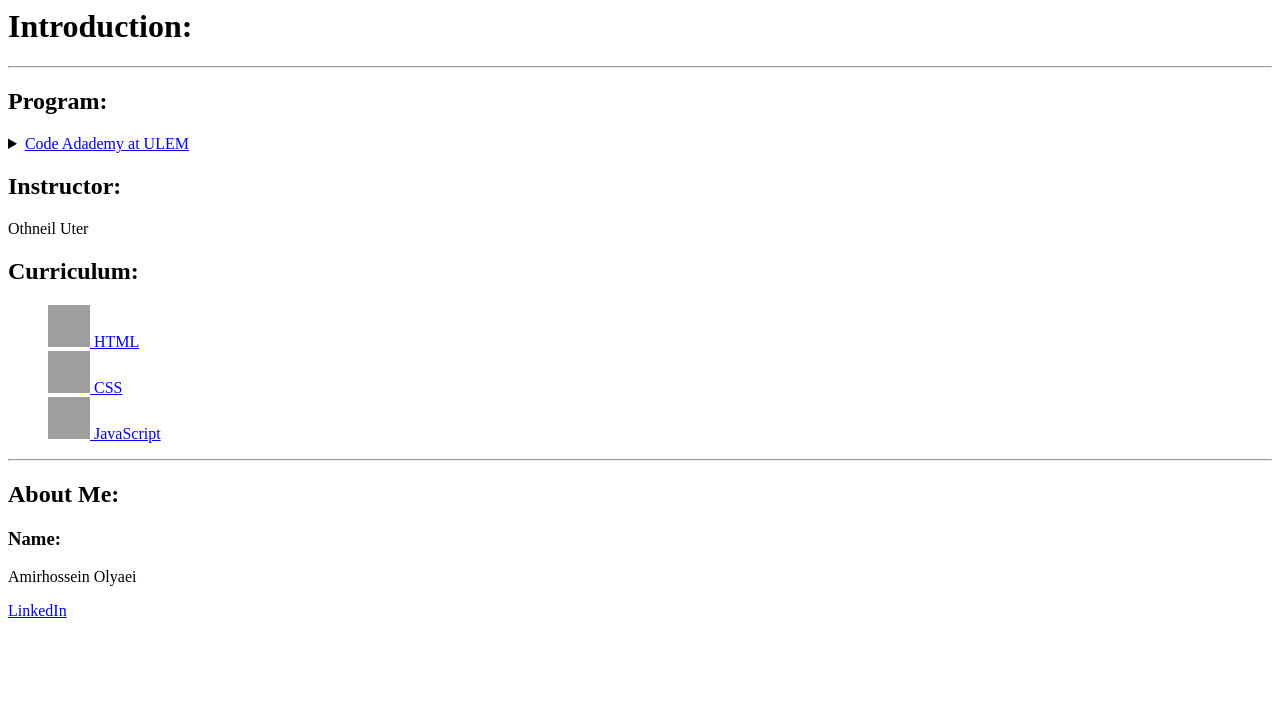
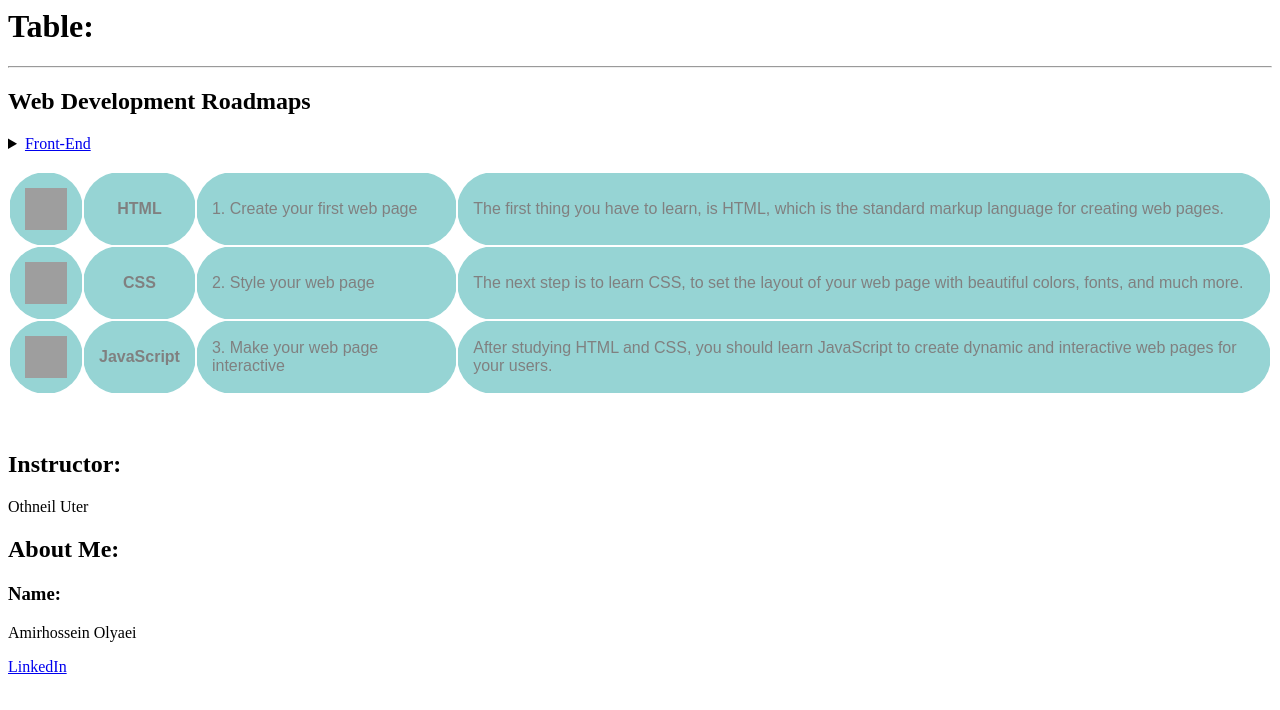
Before and after one commit to AmirhosseinOlyaei/CW1, a plain HTML site: page index.htm in a window 1280 px wide. Drawn offline with Linux system fonts and the light colour scheme; grey boxes are pictures that could not be loaded.

Commit message:
Add files via upload

```diff
--- a/index.htm
+++ b/index.htm
@@ -1,35 +1,60 @@
 <html>
 <head>
-  <title>Amir</title>
+<title>Table</title>
+<style>
+
+table, th, td {
+  border: 2px solid white;
+  border-collapse: collapse;
+  border-radius: 50px;
+  padding: 15px;
+}
+th, td {
+  background-color: #96D4D4;
+  font-family: arial;
+  color:Gray;
+}
+</style>
 </heal>
 <body>
 
-<h1>Introduction:</h1><hr>
+<h1>Table:</h1><hr>
 
-<h2>Program:</h2>
+<h2>Web Development Roadmaps</h2>
 <details>
-  <summary><a href="http://msimbo.herokuapp.com/" target="_blank">Code Adademy at ULEM</a></summary>
-<p>A 20 weeks of 120 hours coding technology training program and the professional development for ULEM’s MSIMBO program.</p>
+  <summary><a href="https://www.w3schools.com/whatis/" target="_blank">Front-End</a></summary>
+<p>Using HTML, CSS, and JavaScript to create, style, and make interactive web pages.</p>
 </details>
+<br>
+<table>
+  <table style="width:100%">
+  <tr>
+    <td><a href="https://www.w3schools.com/html/default.asp" target="_blank">
+      <img src="https://cdn.pixabay.com/photo/2017/08/05/11/16/logo-2582748_640.png" alt="HTML" style=width:42px;height:42px;float="center";"></td>
+    <th>HTML</th>
+    <td>1. Create your first web page</td>
+    <td>The first thing you have to learn, is HTML, which is the standard markup language for creating web pages.</td>
+  </tr>
+  <tr>
+    <td><a href="https://www.w3schools.com/css/default.asp" target="_blank">
+      <img src="https://cdn.pixabay.com/photo/2017/08/05/11/16/logo-2582747_960_720.png" alt="HTML" style=width:42px;height:42px;"></td>
+    <th>CSS</th>
+    <td>2. Style your web page</td>
+    <td>The next step is to learn CSS, to set the layout of your web page with beautiful colors, fonts, and much more.</td>
+  </tr>
+  <tr>
+    <td><a href="https://www.w3schools.com/js/default.asp" target="_blank">
+      <img src="https://www.citypng.com/public/uploads/small/11662226392uom4gsi9ddb1c81ipfx2u4imargvwq7uskhdui1pj4f6xufjz0jkfzqzduhjuifts0dzcnykgszw6isfutq2nlwb51ef4gm0dt8d.png" alt="HTML" style=width:42px;height:42px;"></td>
+    <th>JavaScript</th>
+    <td>3. Make your web page interactive</td>
+    <td>After studying HTML and CSS, you should learn JavaScript to create dynamic and interactive web pages for your users.</td>
+  </tr>
+</table>
 
+<br>
+<br>
 <h2>Instructor:</h2>
 <p>Othneil Uter</p>
-
-<h2>Curriculum:</h2>
-<ul style="list-style-type:none;">
-  <li><a href="https://www.w3schools.com/html/default.asp" target="_blank">
-    <img src="https://cdn.pixabay.com/photo/2017/08/05/11/16/logo-2582748_640.png" alt="HTML" style=width:42px;height:42px;">
-    HTML</a></li>
-
-  <li><a href="https://www.w3schools.com/css/default.asp" target="_blank">
-    <img src="https://cdn.pixabay.com/photo/2017/08/05/11/16/logo-2582747_960_720.png" alt="HTML" style=width:42px;height:42px;">
-    CSS</a></li>
-
-  <li><a href="https://www.w3schools.com/js/default.asp" target="_blank">
-    <img src="https://www.citypng.com/public/uploads/small/11662226392uom4gsi9ddb1c81ipfx2u4imargvwq7uskhdui1pj4f6xufjz0jkfzqzduhjuifts0dzcnykgszw6isfutq2nlwb51ef4gm0dt8d.png" alt="HTML" style=width:42px;height:42px;">
-    JavaScript</a></li>
-</ul>
-<hr>
 
 <h2>About Me:</h2>
 
```
